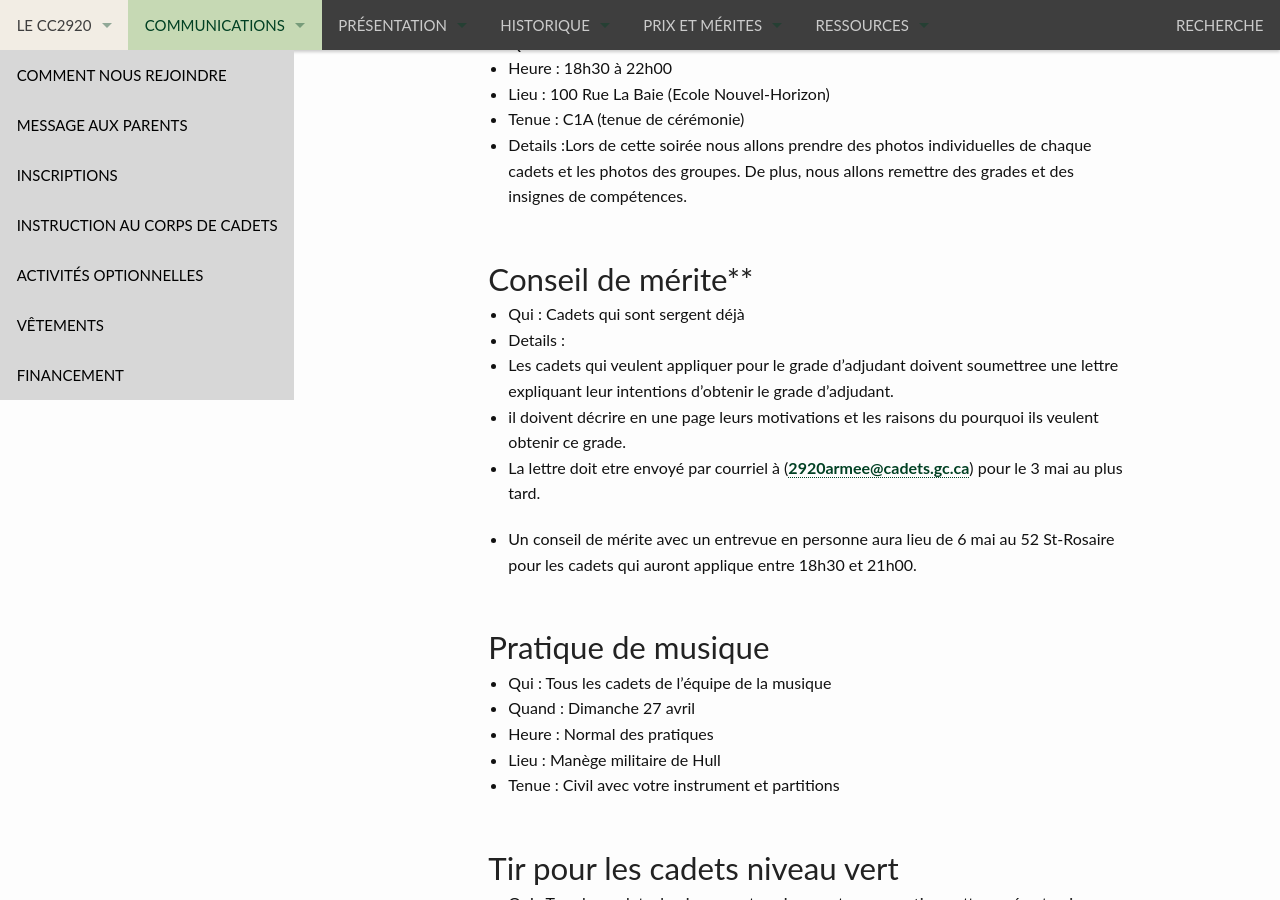
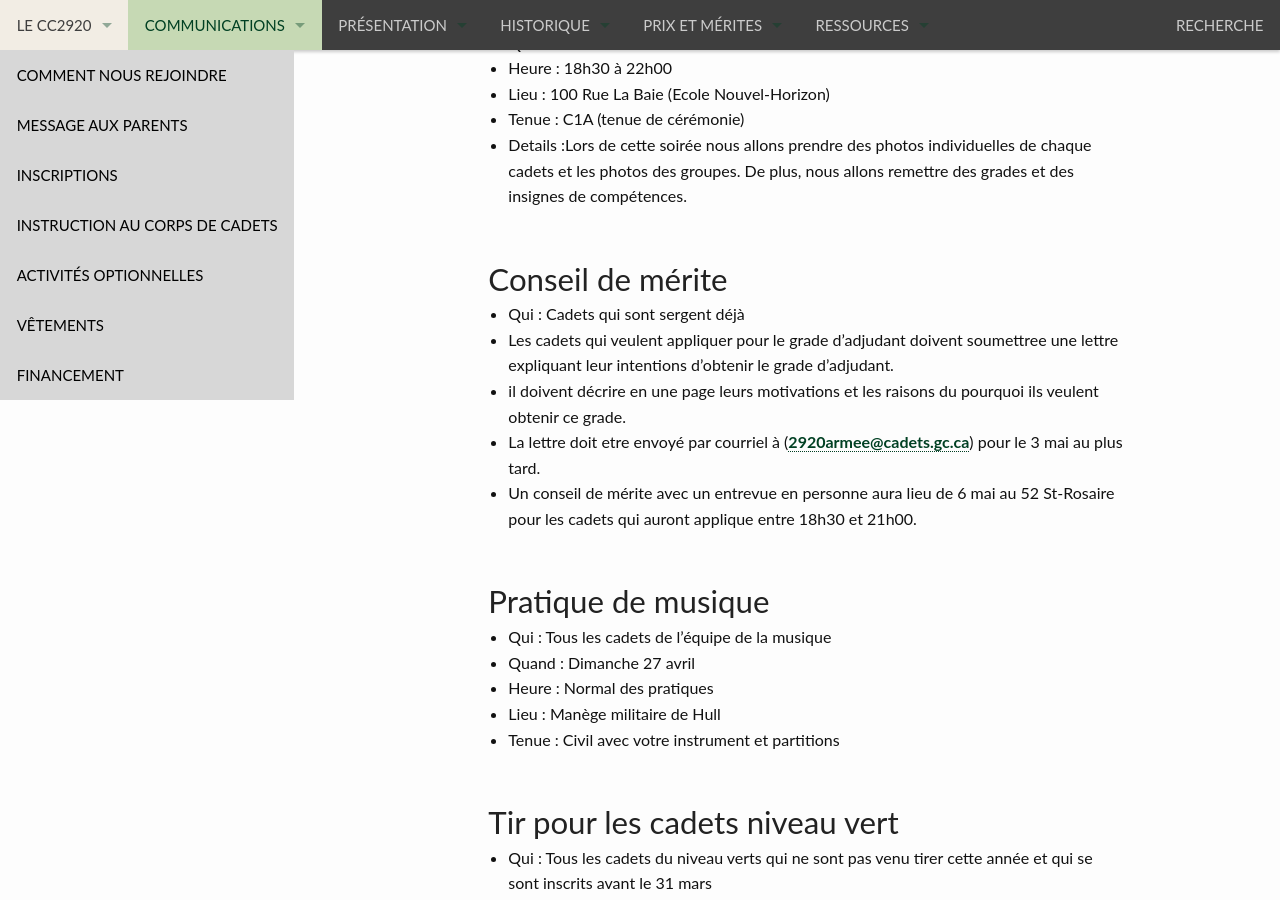
Before and after one commit to CC2920/web, a Jekyll site: the page built from _communications/messages.md, in a window 1280 px wide and 900 px high, scrolled down 1704 px. Built offline with Jekyll 4.4.1, drawn with Linux system fonts in a browser that asks for light colours.

Commit message:
Update mise en page

```diff
--- a/_communications/messages.md
+++ b/_communications/messages.md
@@ -61,14 +61,13 @@ Si vous êtes absent le vendredi soir, vous devez envoyer un courriel à l'adres
 - Tenue : C1A (tenue de cérémonie)
 - Details :Lors de cette soirée nous allons prendre des photos individuelles de chaque cadets et les photos des groupes.  De plus, nous allons remettre des grades et des insignes de compétences.
 
-## Conseil de mérite**
+## Conseil de mérite
+
 - Qui : Cadets qui sont sergent déjà
-- Details :
 - Les cadets qui veulent appliquer pour le grade d'adjudant doivent soumettree une lettre expliquant leur intentions d'obtenir le grade d'adjudant.
 - il doivent décrire en une page leurs motivations et les raisons du pourquoi ils veulent obtenir ce grade.
 - La lettre doit etre envoyé par courriel à (<2920armee@cadets.gc.ca>) pour le 3 mai au plus tard.
-
--  Un conseil de mérite avec un entrevue en personne aura lieu de 6 mai au 52 St-Rosaire pour les cadets qui auront applique entre 18h30 et 21h00.
+- Un conseil de mérite avec un entrevue en personne aura lieu de 6 mai au 52 St-Rosaire pour les cadets qui auront applique entre 18h30 et 21h00.
 
 ## Pratique de musique
 
```
